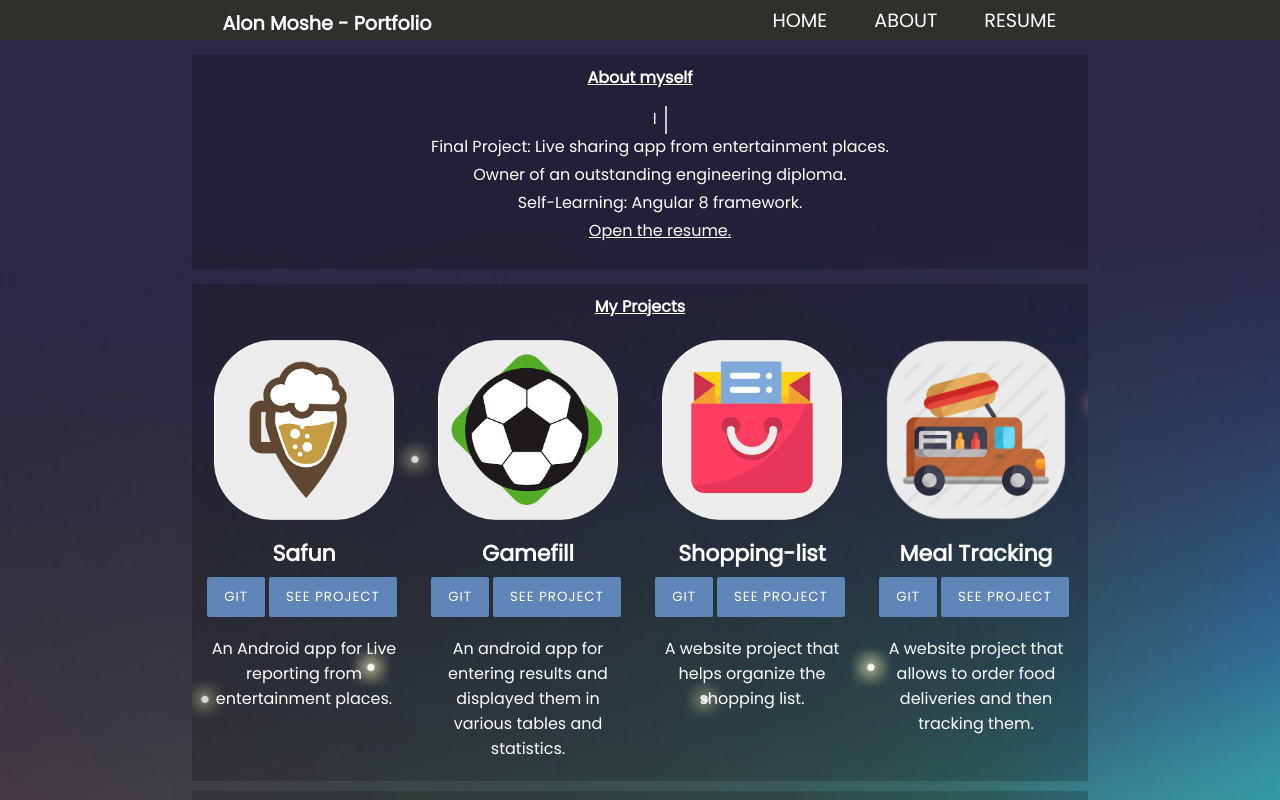
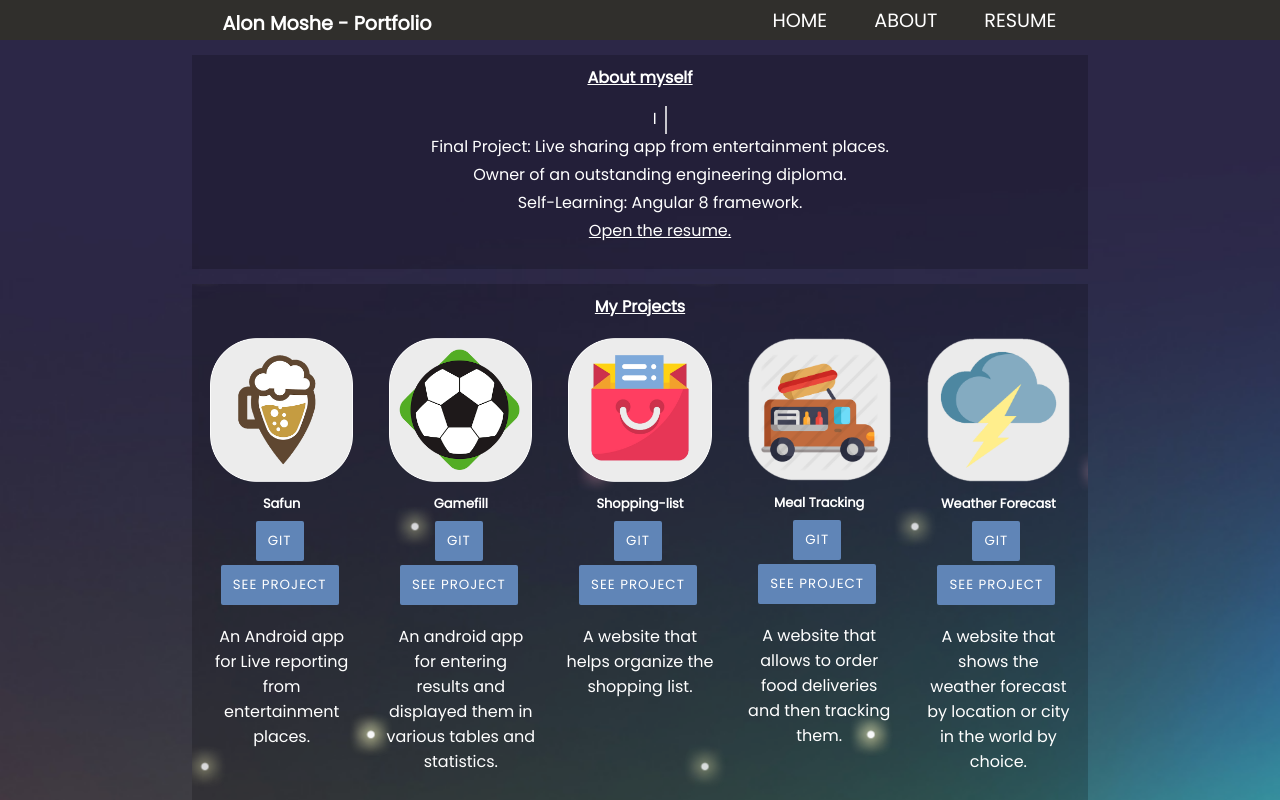
Before and after one commit to alon3192/portfolio, an Angular app: page / in a window 1280 px wide. Shown: the top 800 px of the page. Built offline with nearby package versions, Linux system fonts and the light colour scheme; no server answers; a web font is replaced by a local one.

Commit message:
add weather project

```diff
--- a/src/app/card-project/card-project.component.html
+++ b/src/app/card-project/card-project.component.html
@@ -10,7 +10,7 @@
          </div>
          <p>{{project.description}}</p>
 
-         <div class="border{{i}}"></div>
+
       </div>
    </div>
 </div>
--- a/src/app/card-project/card-project.component.scss
+++ b/src/app/card-project/card-project.component.scss
@@ -12,7 +12,6 @@
 }
 
 h4 {
-    /*text-align: center;*/
     color: white;
     text-decoration: underline;
     margin: 0;
@@ -30,10 +29,10 @@ h4:hover {
     padding: 0px;
     justify-content: center;
     text-align: center;
-    height: 462px;
+    height: 508px;
 
     & .card {
-        width: 25%;
+        width: 20%;
         position: relative;
         overflow: hidden;
         text-align: center;
@@ -54,8 +53,8 @@ h4:hover {
             margin: 0;
             color: white;
             margin: 0;
-            margin-top: 10px;
-            font-size: 22px;
+            margin-top: 5px;
+            font-size: 13px;
         }
         & .options {
             margin-top: 7px;
@@ -71,7 +70,7 @@ h4:hover {
                 letter-spacing: 1px;
                 border-radius: 2px;
                 transition: 0.5s;
-                padding: 8px 15px;
+                padding: 8px 10px;
                 cursor: pointer;
 
                 &::before {
@@ -126,7 +125,19 @@ h4:hover {
 @keyframes moving {
     0% {background-position: 0% 0%;}
 
-    100% {background-position: 13000% -600000%;}
+    100% {background-position: 13000% 60000%;}
+
+
+}
+
+@media(max-width : 1300px) {
+
+    .options {
+        display: flex;
+        flex-direction: column;
+        justify-content: center;
+        align-items: center;
+    }
 }
 
 @media(max-width : 58rem) {
@@ -159,12 +170,9 @@ h4:hover {
             margin-top: 15px;
             display: block;
             }
-        }
-
-        & .border1, .border0, .border2 {
-            background-image: url("../../assets/images/background.jpg");
-            height: 10px;
-            width: 100%;
+            & .options {
+                flex-direction: row;
+            }
         }
     }
     @keyframes moving {
--- a/src/app/data.service.ts
+++ b/src/app/data.service.ts
@@ -16,8 +16,9 @@ export class DataService {
   projects:Project [] = [
     new Project("Safun", "safun_icon1.png", "An Android app for Live reporting from entertainment places.", "https://github.com/alon3192/Safun", ""),
     new Project("Gamefill", "soccer_icon1.png", "An android app for entering results and displayed them in various tables and statistics.", "https://github.com/alon3192/res", ""),
-    new Project("Shopping-list", "shopping_icon1.png", "A website project that helps organize the shopping list.", "https://github.com/alon3192/shopping-list", "https://shopping-list-d9877.firebaseapp.com/"),
-    new Project("Meal Tracking", "meal-tracking.png", "A website project that allows to order food deliveries and then tracking them.", "https://github.com/alon3192/meal-tracking", "https://meal-tracking-86b90.firebaseapp.com/"),
+    new Project("Shopping-list", "shopping_icon1.png", "A website that helps organize the shopping list.", "https://github.com/alon3192/shopping-list", "https://shopping-list-d9877.firebaseapp.com/"),
+    new Project("Meal Tracking", "meal-tracking.png", "A website that allows to order food deliveries and then tracking them.", "https://github.com/alon3192/meal-tracking", "https://meal-tracking-86b90.firebaseapp.com/"),
+    new Project("Weather Forecast", "forecast-weather.png", "A website that shows the weather forecast by location or city in the world by choice.", "https://github.com/alon3192/Alon-Moshe-03-01-2020", "https://alon-weather.herokuapp.com/"),
   ];
 
   languages:Detail[] = [
--- a/src/app/view-safun/view-safun.component.html
+++ b/src/app/view-safun/view-safun.component.html
@@ -7,7 +7,7 @@
         The idea of the app is to help people choose where to go to spend time. For example: If there is a crowd of people in a particular place, the people who are there will report it on the app.
         Then, anyone who enters the place information within the app will be able to see the report and decide if he still want to reach the place.
         In addition, you can report on other issues such as parking, prices, music, photo upload option and more.
-        For more information, please <span (click)="onOpenProjextBook()">click here</span> to browse the book project.</p>
+        For more information, you can <span (click)="onOpenProjextBook()">click here</span> to browse the project book.</p>
 
 
     <div class="img_cont">
--- a/src/app/view-safun/view-safun.component.scss
+++ b/src/app/view-safun/view-safun.component.scss
@@ -33,6 +33,15 @@
         margin: auto;
         margin-bottom: 15px;
         color: white;
+
+        & span {
+            text-decoration: underline;
+
+            &:hover {
+                color: skyblue;
+                cursor: pointer;
+            }
+        }
     }
     & .img_cont {
         display: flex;
```
Also changed, not shown: src/assets/images/background1.png (added), src/assets/images/forecast-weather.png (added).
